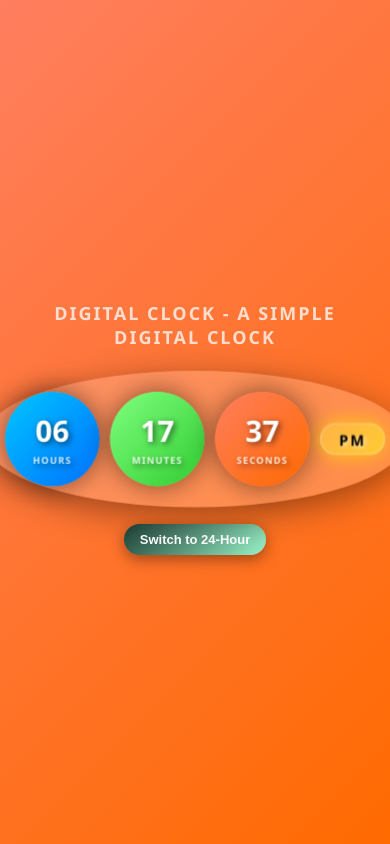
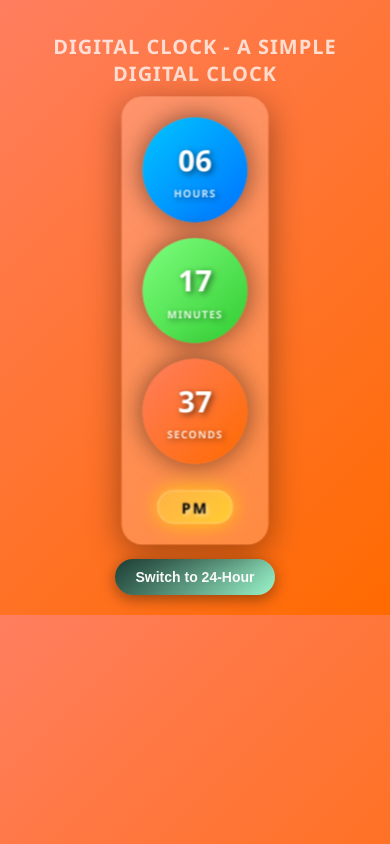
Before and after one commit to sunnyrebel286/Digital-Clock, a plain HTML site: page index.html in a window 390 px wide. Drawn offline with Linux system fonts and the light colour scheme.

Commit message:
Update styles.css

```diff
--- a/styles.css
+++ b/styles.css
@@ -172,27 +172,28 @@ h1 {
 
 @media (max-width: 600px) {
   body {
-    padding: 0 10px;
-    height: 100vh;
+    padding: 20px 10px;
+    height: auto;
   }
 
   h1 {
-    font-size: 18px;
-    margin-bottom: 25px;
-    letter-spacing: 2px;
-    text-align: center;
+    font-size: 20px;
+    margin-bottom: 20px;
+    letter-spacing: 1px;
   }
 
   .clock {
-    gap: 10px;
+    flex-direction: column;
+    align-items: center;
+    gap: 15px;
     padding: 20px;
-    border-radius: 50%;
-    flex-wrap: nowrap;
+    border-radius: 20px;
+    transform: scale(1);
   }
 
   .clock div {
-    width: 90px;
-    height: 90px;
+    width: 100px;
+    height: 100px;
     font-size: 14px;
   }
 
@@ -201,20 +202,19 @@ h1 {
   }
 
   .clock div span:last-child {
-    font-size: 9px;
-    margin-top: 3px;
+    font-size: 10px;
   }
 
   #ampm {
-    width: 60px;
-    height: 28px;
+    width: 70px;
+    height: 30px;
     font-size: 14px;
+    margin-top: 10px;
   }
 
   #toggleFormat {
-    margin-top: 20px;
-    font-size: 13px;
-    padding: 8px 16px;
-    border-radius: 20px;
+    margin-top: 25px;
+    font-size: 14px;
+    padding: 10px 20px;
   }
 }
```
